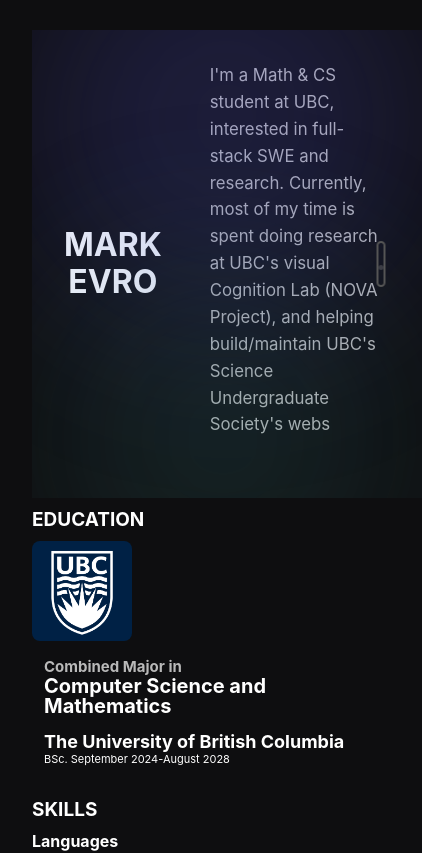
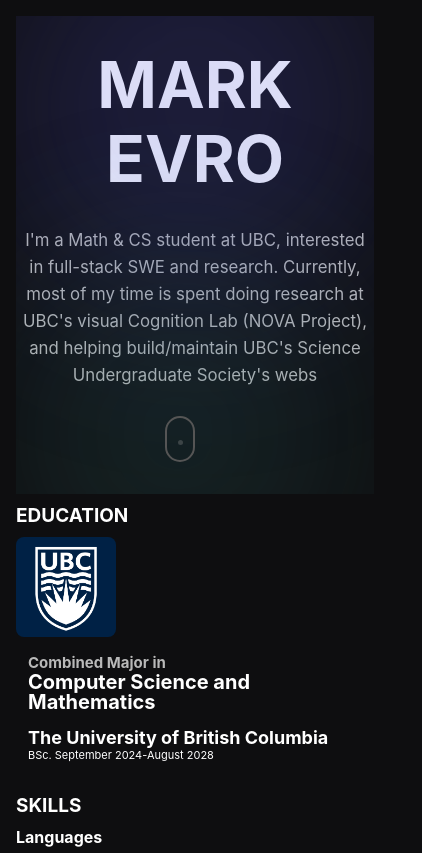
Before and after one commit to mackoshkamacka/DigitalPortfolio, a React (Create React App) app in the folder DP3/: page / in a window 390 px wide. Shown: the top 853 px of the page, 422 px wide, since content can reach past the window. Built offline with nearby package versions, Linux system fonts and the light colour scheme.

Commit message:
added mobile responsitivity

```diff
--- a/DP3/src/components/gallery/Gallery.css
+++ b/DP3/src/components/gallery/Gallery.css
@@ -46,10 +46,11 @@
 @media (max-width: 480px) {
     .gallery {
         width: 100%;
-        flex-direction: column;
-        flex-wrap: nowrap;
+        /* flex-direction: column;
+        flex-wrap: nowrap; */
         animation: none; /* stop the horizontal scroll ticker on mobile */
         padding: 10px 0;
         gap: 12px;
+        justify-content: center;
     }
 }
--- a/DP3/src/index.css
+++ b/DP3/src/index.css
@@ -31,3 +31,9 @@ p, h1, h2, h3, h4, h5, h6 {
     margin: 0;
     padding: 0;
   }
+
+@media (max-width: 768px) {
+    body {
+      padding: 1rem;
+    }
+}
--- a/DP3/src/sections/Hero.css
+++ b/DP3/src/sections/Hero.css
@@ -195,3 +195,53 @@
     from { opacity: 0; transform: translateY(16px); }
     to { opacity: 1; transform: translateY(0); }
 }
+
+
+@media (max-width: 768px) {
+    .hero {
+        display: flex;
+        flex-direction: column;
+        align-items: center;
+        justify-content: center;
+        text-align: center;
+        padding: 0;
+        padding-top: 2rem;
+        padding-bottom: 2rem;
+    }
+
+    .hero-grid {
+        flex-direction: column;
+        justify-content: center;
+        align-items: center;
+        gap: 32px;
+    }
+
+    .hero-left,
+    .hero-right {
+        text-align: center;
+    }
+
+    .hero-title {
+        padding-right: 0;
+        padding-bottom: 2rem;
+    }
+
+    .hero-subtitle {
+        text-align: center;
+        margin-left: auto;
+        margin-right: auto;
+    }
+
+    .hero-actions {
+        justify-content: center;
+    }
+
+    .content {
+        justify-content: center;
+        align-items: center;
+    }
+
+    .hero-title {
+        font-size: 4rem;
+    }
+}
```
